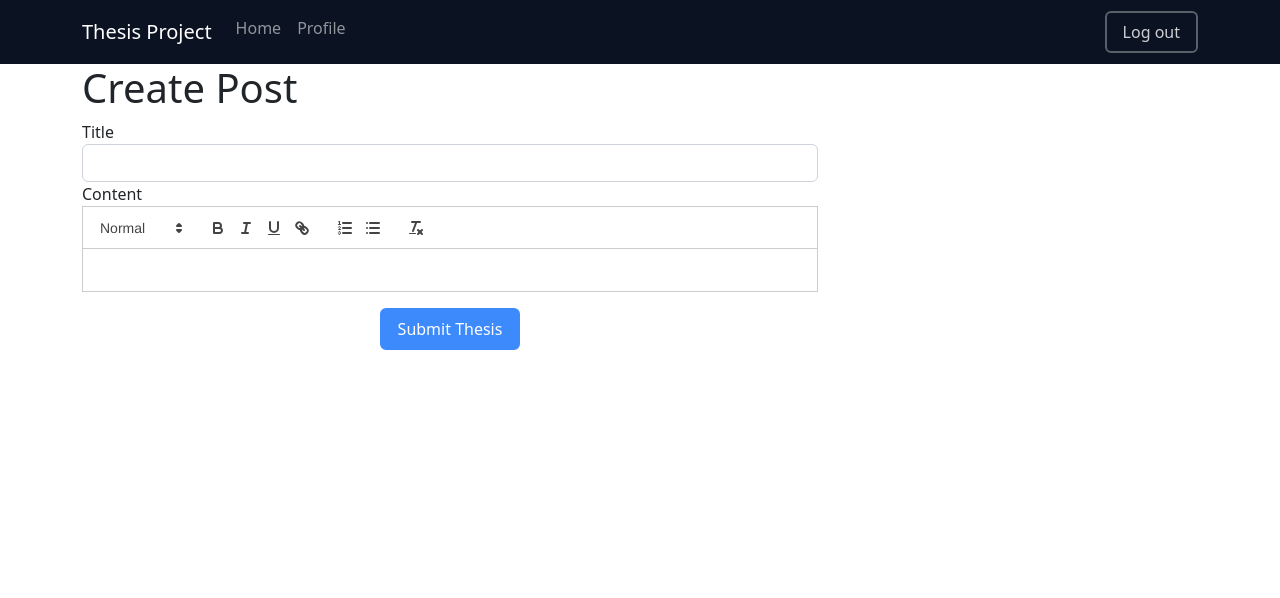
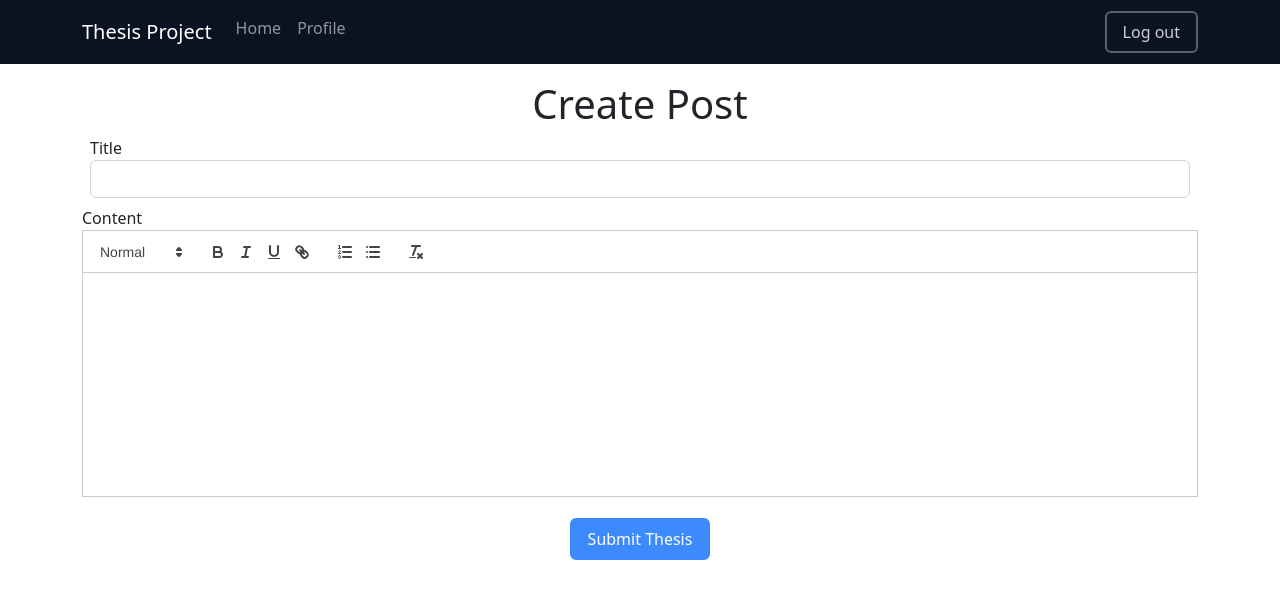
Before and after one commit to Wide-Stars/thesis-project-client, a React (Vite) app: page /add-post in a window 1280 px wide. Shown: the top 598 px of the page. Built offline with nearby package versions, Linux system fonts and the light colour scheme; sample sign-in values are in the browser's storage; the HTML template or start-up script is replaced by a standard one.

Commit message:
fix: resize text input field

```diff
--- a/src/pages/EditPost.jsx
+++ b/src/pages/EditPost.jsx
@@ -83,34 +83,37 @@ const EditPost = () => {
   }, []);
 
   return (
-    <div className="container">
-      <div className="row">
-        <div className="col-md-8 col-md-offset-2">
-          <h1>{postId ? 'Update Post' : 'Create Post'}</h1>
+    <div className="container ">
+      <div className="row ">
+        <div className="col-md-12 col-md-offset-2 ">
+          <h1 className="text-center mt-3 ">
+            {postId ? 'Update Post' : 'Create Post'}
+          </h1>
           <form onSubmit={onSubmit}>
-            <div className="form-group">
+            <div className="form-group m-2">
               <label htmlFor="title">Title</label>
               <input
                 type="text"
-                className="form-control"
+                className="form-control "
                 name="title"
                 defaultValue={title}
                 onChange={onTitleChange}
               />
             </div>
-            <div className="form-group">
+
             <label htmlFor="content">Content</label>
             <ReactQuill
               theme="snow"
               className="h-5"
               value={content}
               onChange={setContent}
+              style={{ height: '14rem' }}
             />
-            </div>
+
             <div className="form-group"></div>
             <div className="form-group text-center">
               <p className="wrn">{errorMessage}</p>
-              <button type="submit" className="btn btn-primary bg-primary">
+              <button type="submit" className="btn btn-primary bg-primary mt-5">
                 {postId ? 'Update Thesis' : 'Submit Thesis'}
               </button>
             </div>
```
Lines whose indentation alone changed are shown as unchanged.
